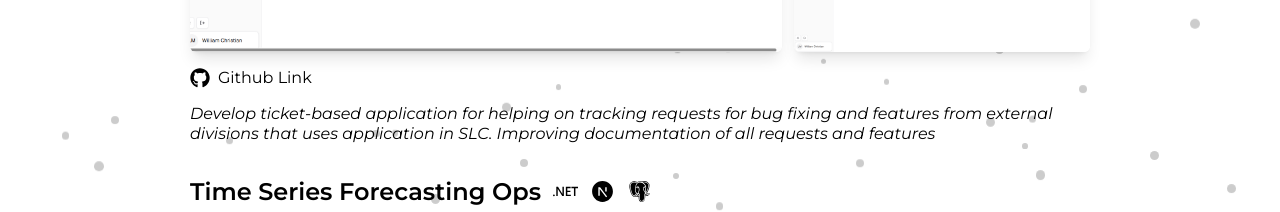
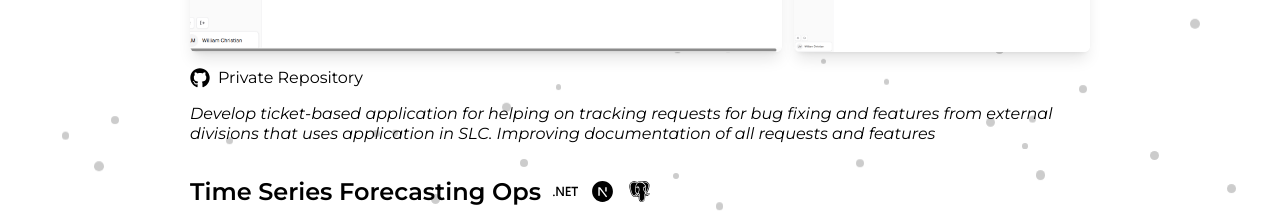
Before and after one commit to wllchrst/william-christian-portfolio, a React (Vite) app: page /my-work in a window 1280 px wide. Shown: the part 433-645 px from the top of the page. Built offline with nearby package versions, Linux system fonts and the light colour scheme.

Commit message:
feat: update github links for private repo

```diff
--- a/src/components/works/work-card.tsx
+++ b/src/components/works/work-card.tsx
@@ -26,7 +26,7 @@ function WorkCard({ work }: Props) {
             rel="noopener noreferrer"
           >
             <FaGithub size={20} />
-            <p>Github Link</p>
+            {work.githubLink == "PRIVATE" ? <p>Private Repository</p> : <p>GitHub Link</p>}
           </a>
         </div>
       )}
```
